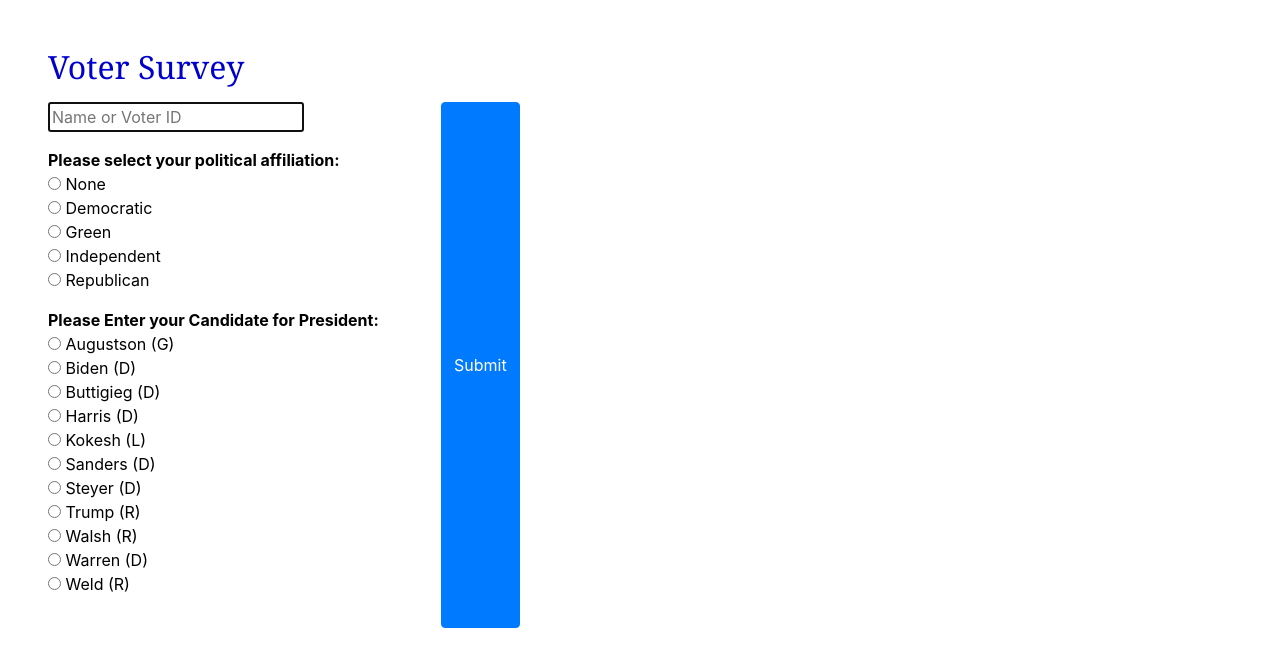
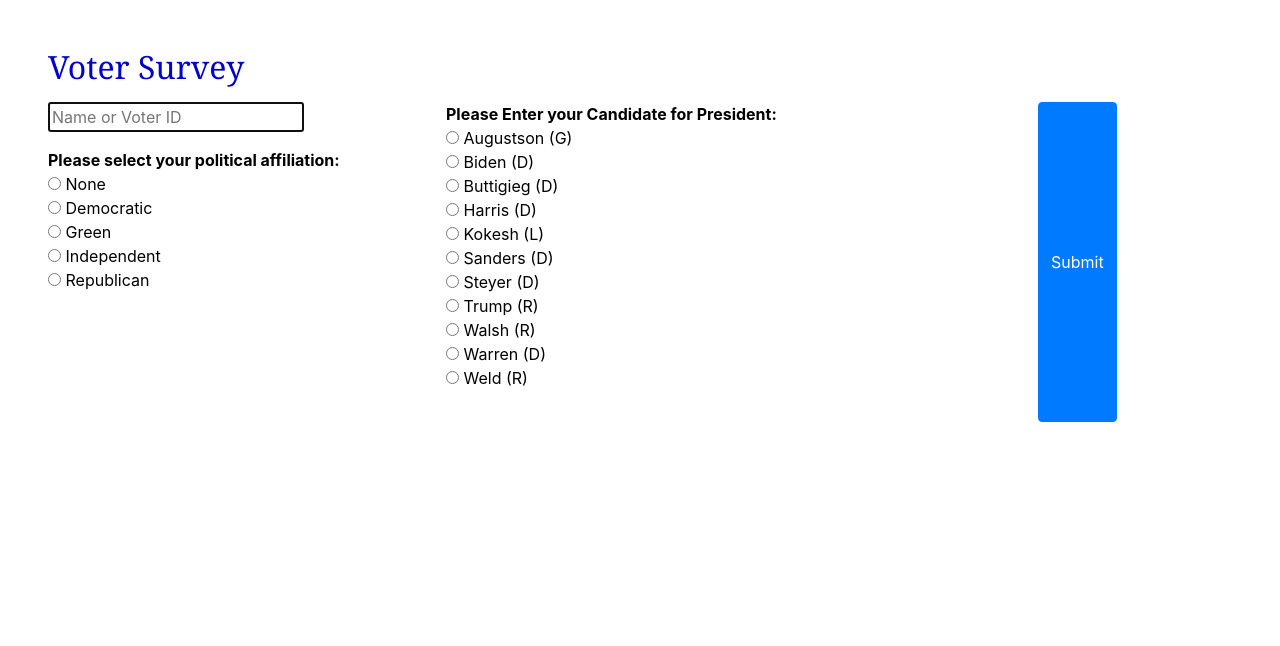
Before and after one commit to billlouden/web50-projects-2020-x-0, a Flask app: page /form in a window 1280 px wide. Shown: the part 60-706 px from the top of the page. Run offline with Flask 2, Linux system fonts and the light colour scheme; some libraries are stand-ins or nearby versions.

Commit message:
automated commit by submit50

```diff
--- a/survey.csv
+++ b/survey.csv
@@ -11,3 +11,4 @@ bill,,
 billy,,
 re,Democratic,Augustson
 e,Democratic,Kokesh
+sher,Democratic,Trump
--- a/templates/form.html
+++ b/templates/form.html
@@ -14,6 +14,9 @@
          <input type="radio" name="party" value="Green"> Green<br>
          <input type="radio" name="party" value="Independant"> Independent<br>
          <input type="radio" name="party" value="Republican"> Republican<br>
+   </div>
+
+   <div class="form-group col-md-6">
       <p><b>Please Enter your Candidate for President:</b></br>
          <input type="radio" name="president" value="Augustson"> Augustson (G)<br>
          <input type="radio" name="president" value="Biden"> Biden (D)<br>
```
